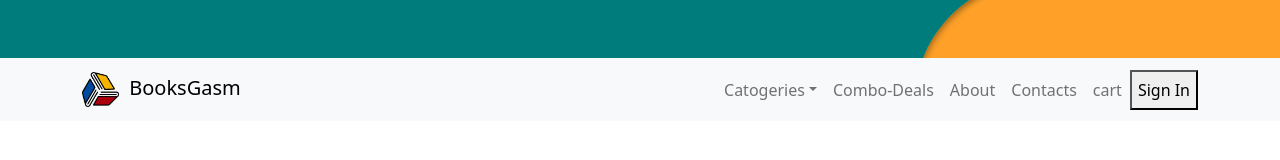
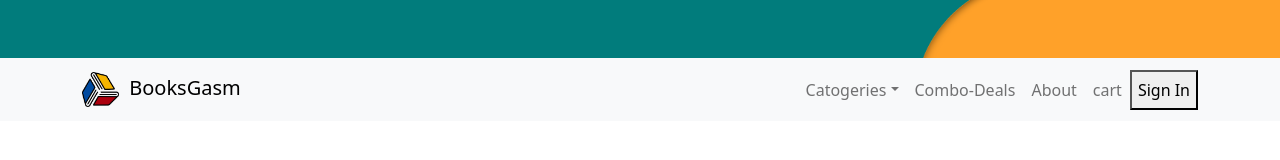
Before and after one commit to lavizp/BooksgasmNepalWebsite, a React (Create React App) app: page / in a window 1280 px wide. Shown: the part 422-582 px from the top of the page. Built offline with nearby package versions, Linux system fonts and the light colour scheme; no server answers; the database is empty.

Commit message:
Navbar Update

```diff
--- a/src/Components/Navbar/NavBar.js
+++ b/src/Components/Navbar/NavBar.js
@@ -54,7 +54,6 @@ export default function NavBar() {
               </NavDropdown>
               <Nav.Link href="#features">Combo-Deals</Nav.Link>
               <Nav.Link href="/about">About</Nav.Link>
-              <Nav.Link href="#pricing">Contacts</Nav.Link>
               <Nav.Link href="/cart">
                 cart{currentUser ? ":" + totalItemInCart : ""}
               </Nav.Link>
```
